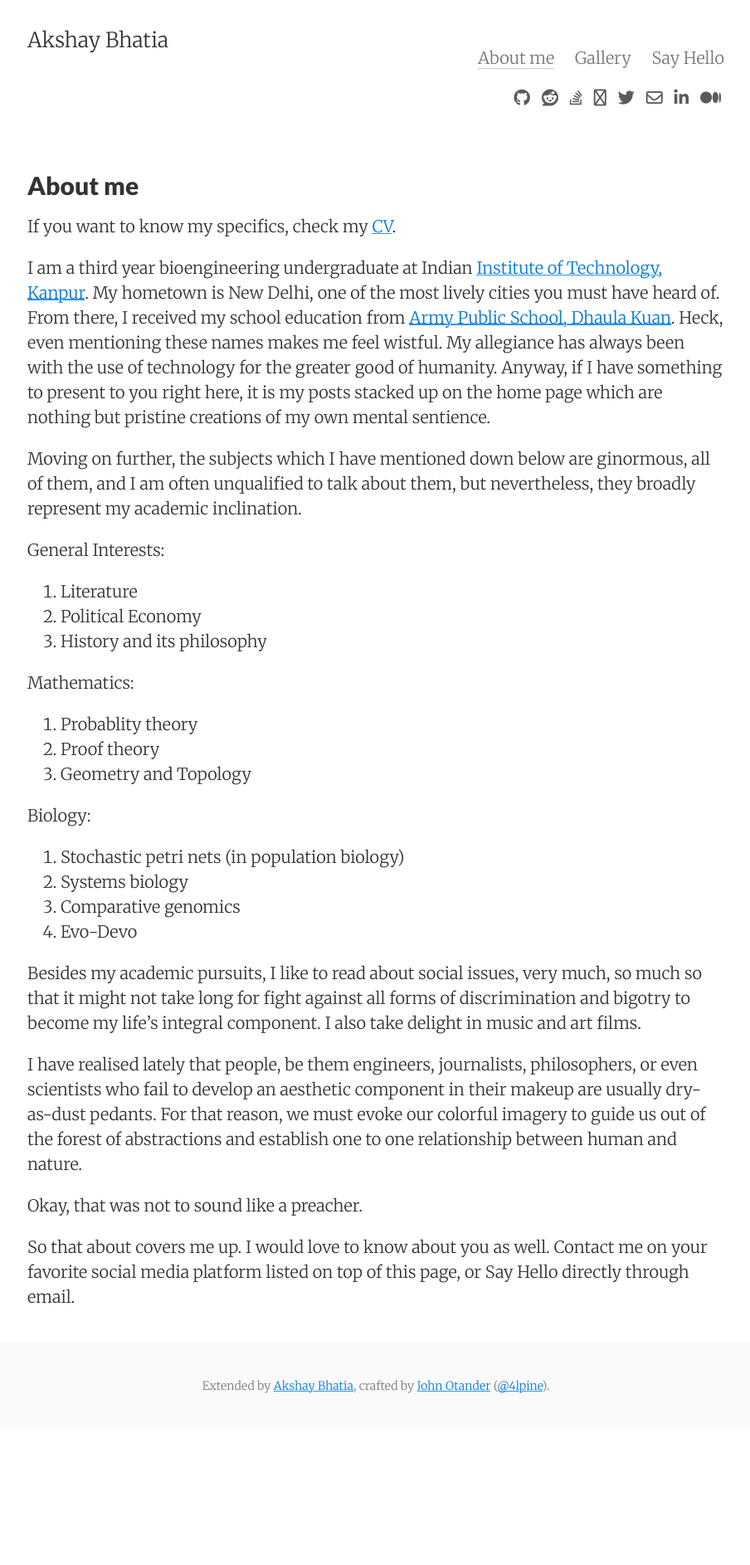
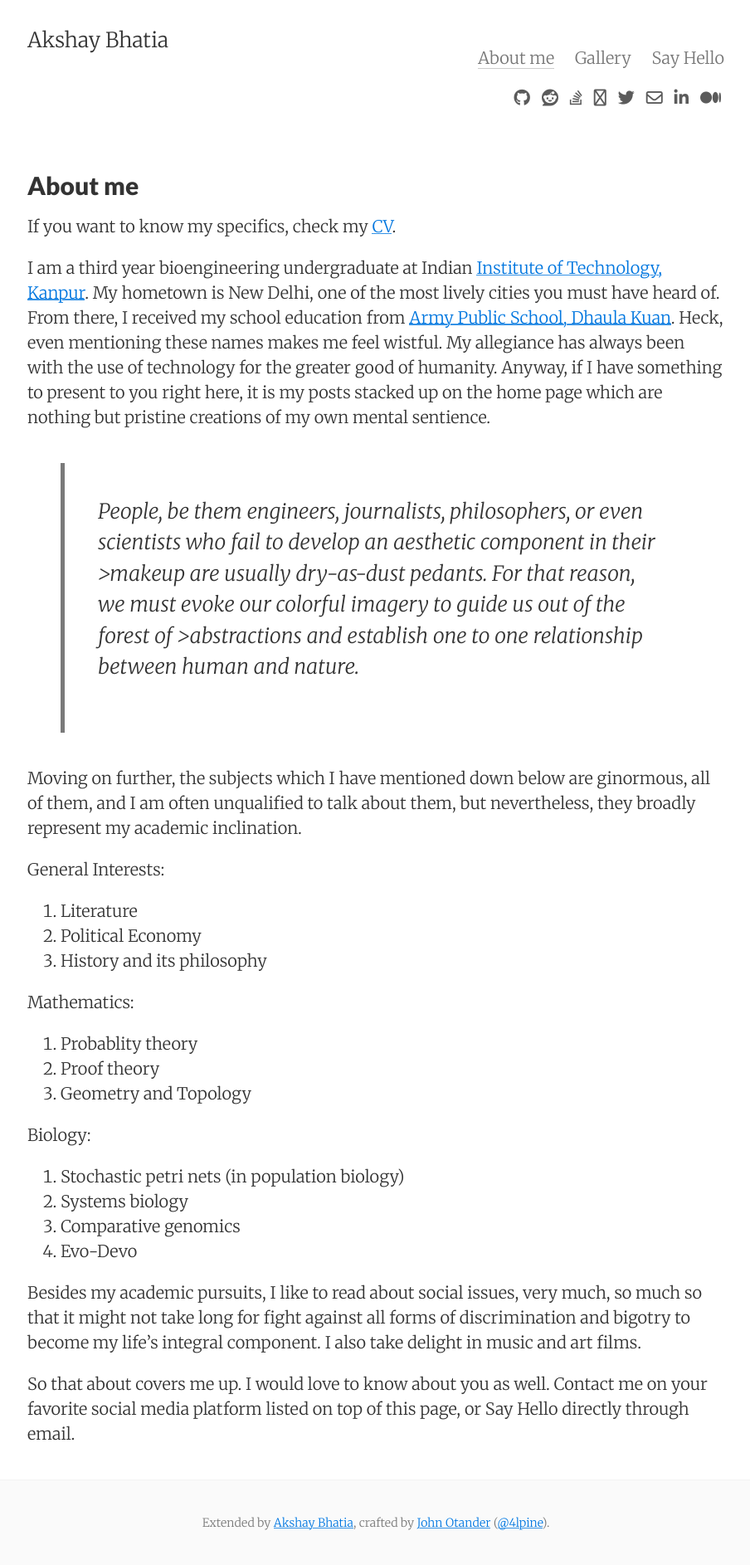
Before and after one commit to AxeShare/axeshare.github.io, a Jekyll site: the page built from about.md, in a window 1280 px wide. Shown: the whole page at 83% size, without its empty margins (187-1091 px from the left). Built offline with Jekyll 4.4.1, drawn with Linux system fonts in a browser that asks for light colours; nearby versions of some CDN libraries; before the commit the page ends 1721 px from its top, so only the background shows below that; some of the changed lines change nothing that is shown.

Commit message:
Update about.md

```diff
--- a/about.md
+++ b/about.md
@@ -8,6 +8,8 @@ tags: about
 If you want to know my specifics, check my [CV][cv].
 
 I am a third year bioengineering undergraduate at Indian [Institute of Technology, Kanpur][iitk]. My hometown is New Delhi, one of the most lively cities you must have heard of. From there, I received my school education from [Army Public School, Dhaula Kuan][aps]. Heck, even mentioning these names makes me feel wistful. My allegiance has always been with the use of technology for the greater good of humanity. Anyway, if I have something to present to you right here, it is my posts stacked up on the home page which are nothing but pristine creations of my own mental sentience.
+
+>People, be them engineers, journalists, philosophers, or even scientists who fail to develop an aesthetic component in their >makeup are usually dry-as-dust pedants. For that reason, we must evoke our colorful imagery to guide us out of the forest of >abstractions and establish one to one relationship between human and nature.
 
 Moving on further, the subjects which I have mentioned down below are ginormous, all of them, and I am often unqualified to talk about them, but nevertheless, they broadly represent my academic inclination.
 
@@ -34,10 +36,6 @@ Biology:
 
 Besides my academic pursuits, I like to read about social issues, very much, so much so that it might not take long for fight against all forms of discrimination and bigotry to become my life's integral component. I also take delight in music and art films.
 
-I have realised lately that people, be them engineers, journalists, philosophers, or even scientists who fail to develop an aesthetic component in their makeup are usually dry-as-dust pedants. For that reason, we must evoke our colorful imagery to guide us out of the forest of abstractions and establish one to one relationship between human and nature.
-
-Okay, that was not to sound like a preacher.
-
 So that about covers me up. I would love to know about you as well.
 Contact me on your favorite social media platform listed on top of this page, or Say Hello directly through email.
 
```
